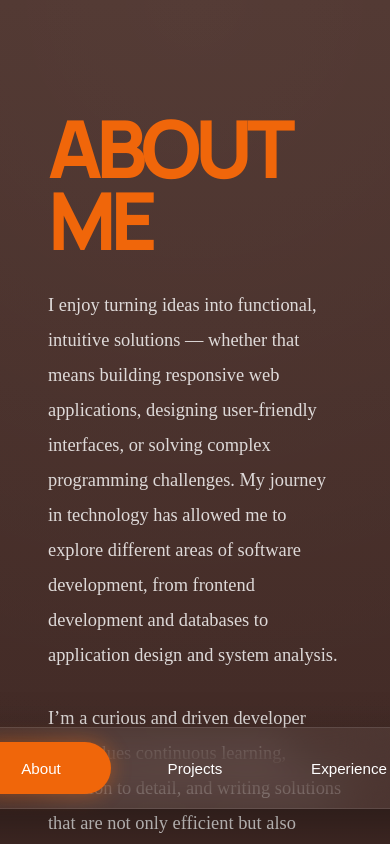
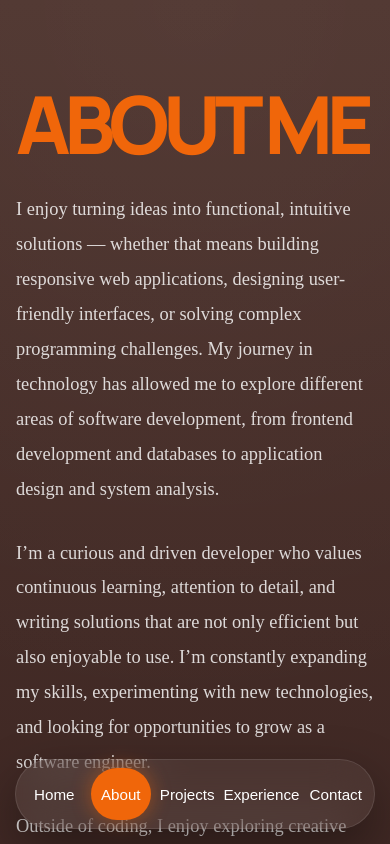
Before and after one commit to mmusorams/portfolio, a React (Vite) app: page /portfolio/about in a window 390 px wide. Shown: the top 844 px of the page. Built offline with nearby package versions, Linux system fonts and the light colour scheme.

Commit message:
Add responsive styles for layout and bottom navigation

```diff
--- a/src/components/Layout/Layout.css
+++ b/src/components/Layout/Layout.css
@@ -57,3 +57,29 @@
     z-index:1000;
 
 }
+
+@media (max-width: 768px) {
+
+    .layout {
+        padding: 1.5rem 1rem 110px;
+        overflow-x: hidden;
+    }
+
+    .bottom-nav {
+        left: 15px;
+        right: 15px;
+        bottom: 15px;
+        transform: none;
+
+        width: auto;
+
+        display: flex;
+        justify-content: center;
+        gap: 6px;
+
+        padding: 8px;
+
+        border-radius: 999px;
+    }
+
+}
```
